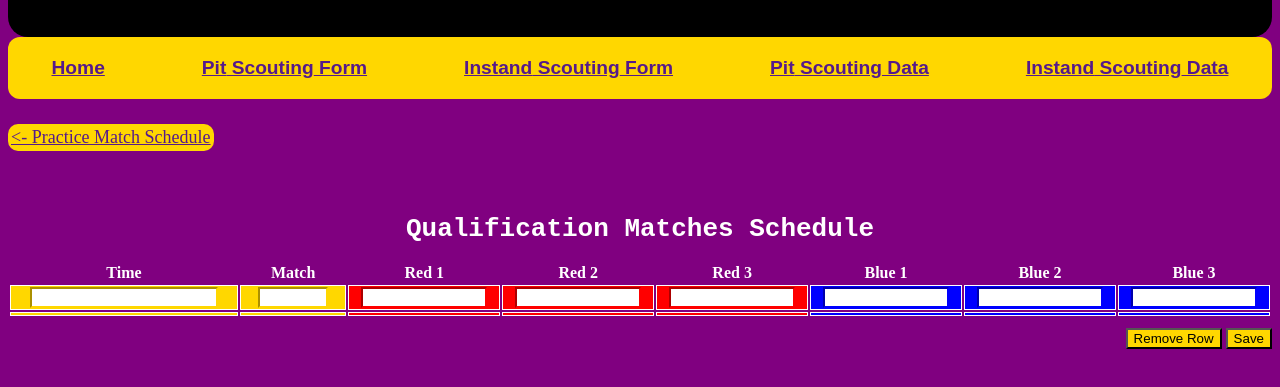
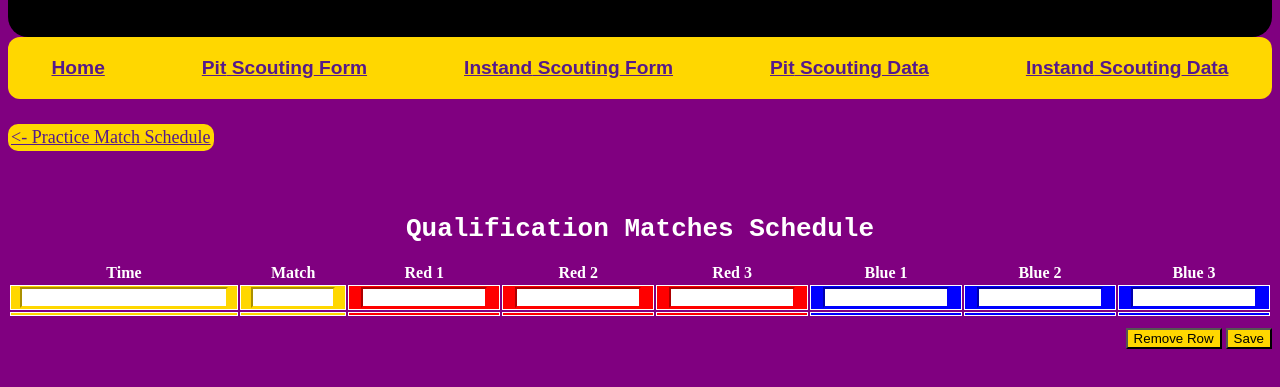
Before and after one commit to 2531RoboHawks/2531ScoutingPage, a website with bundled scripts: page QualificationMatchesSchedule/index.html in a window 1280 px wide. Shown: the part 201-588 px from the top of the page. Built offline with nearby package versions, Linux system fonts and the light colour scheme; no server answers.

Commit message:
Update style.css

```diff
--- a/QualificationMatchesSchedule/style.css
+++ b/QualificationMatchesSchedule/style.css
@@ -87,7 +87,7 @@ h1 {
     /* background-color: gold; */
     border-color: gold;
     text-align: center;
-    width: 80%;
+    width: 89%;
 }
 
 .time {
@@ -101,7 +101,7 @@ h1 {
     /* background-color: gold; */
     border-color: gold;
     text-align: center;
-    width: 60%;
+    width: 74%;
 }
 
 .matchNumber {
```
